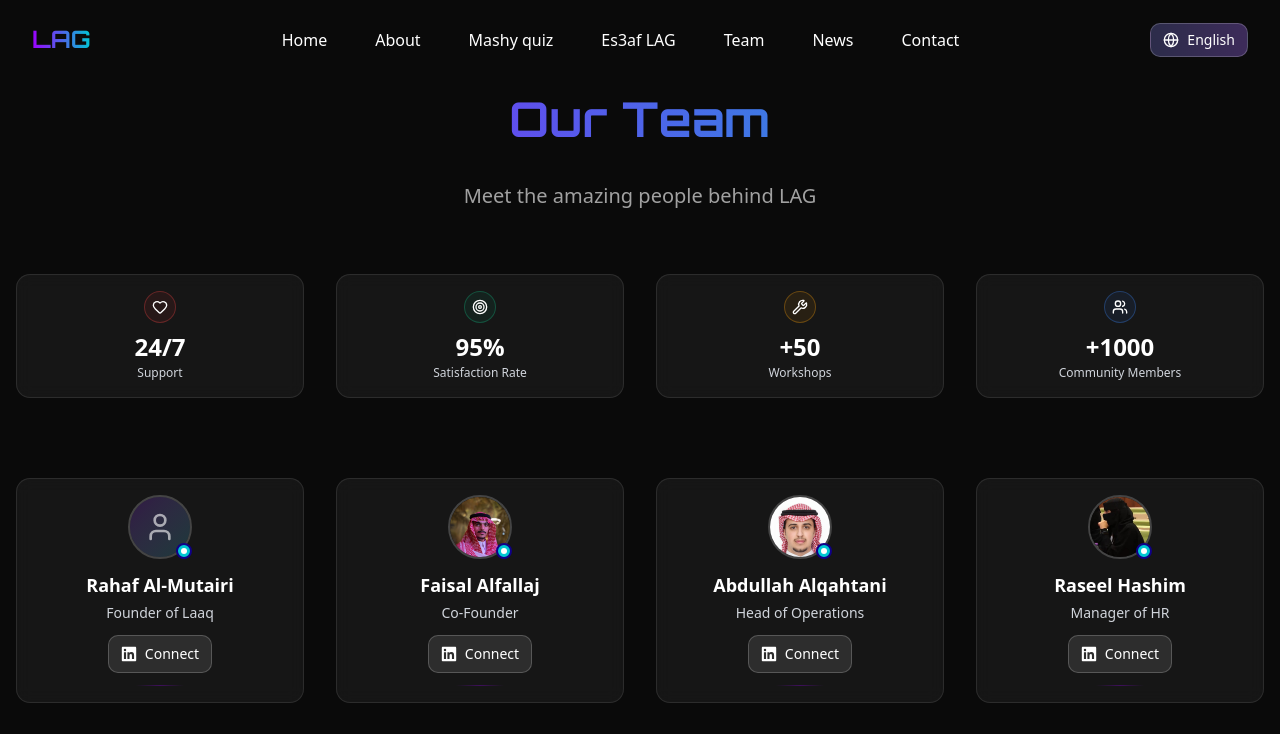
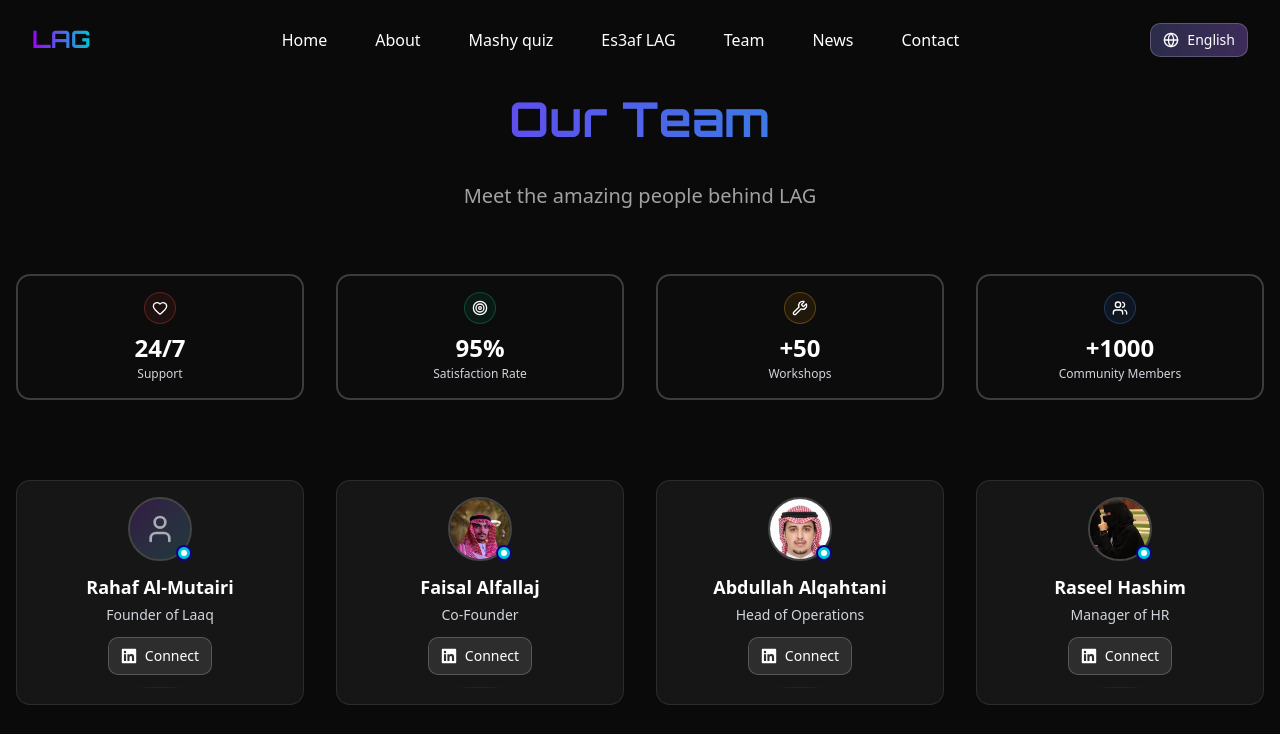
Before and after one commit to A222moq3e/LAG_Website, a Next.js app: page /1/team in a window 1280 px wide. Shown: the top 734 px of the page. Built offline with nearby package versions, Linux system fonts and the light colour scheme.

Commit message:
better statCard style

```diff
--- a/app/components/StatCard.js
+++ b/app/components/StatCard.js
@@ -12,12 +12,12 @@
   return (
     <div className="group relative w-full">
       {/* Subtle glow effect */}
-      <div className="absolute -inset-0.5 bg-gradient-to-r from-[#9D00FF]/20 to-[#00C7D3]/20 rounded-xl blur opacity-0 group-hover:opacity-100 transition duration-300"></div>
+      <div className="absolute -inset-0.5 bg-gradient-to-r rounded-xl blur opacity-0 group-hover:opacity-100 transition duration-300"></div>
 
       {/* Main card */}
       <div
         className={cn(
-          "relative bg-white/5 backdrop-blur-sm rounded-xl p-4 border border-white/10 hover:border-[#00C7D3]/30 transition-all duration-300 transform hover:scale-[1.02]",
+          "relative bg-white/1 backdrop-blur-sm rounded-xl p-4 border-2 border-white/20 hover:border-[var(--stat-color)] transition-all duration-300 transform hover:scale-[1.02]",
           className
         )}
         style={{
--- a/app/locales/ar.json
+++ b/app/locales/ar.json
@@ -3,7 +3,7 @@
     "home": "الرئيسية",
     "about": "من نحن",
     "quiz": "اختبار ماشي",
-    "aid": "اسعف لاج",
+    "aid": "اسعاف لاج",
     "team": "الفريق",
     "news": "الأخبار",
     "contact": "اتصل بنا",
@@ -59,7 +59,7 @@
       "suggestedActivities": "انشطة المقترح"
     },
     "aid": {
-      "title": "اسعف لاج",
+      "title": "اسعاف لاج",
       "description": "احصل على المساعدة والدعم عندما تحتاجها",
       "doctorCards": {
         "title": "احجز استشارتك",
```
